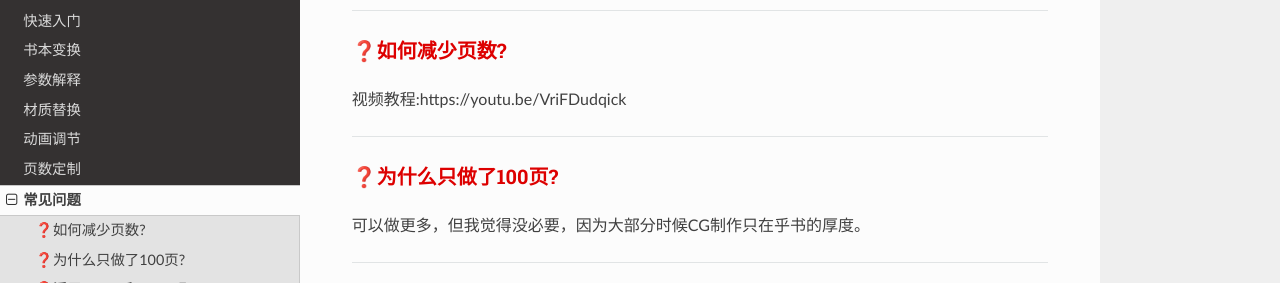
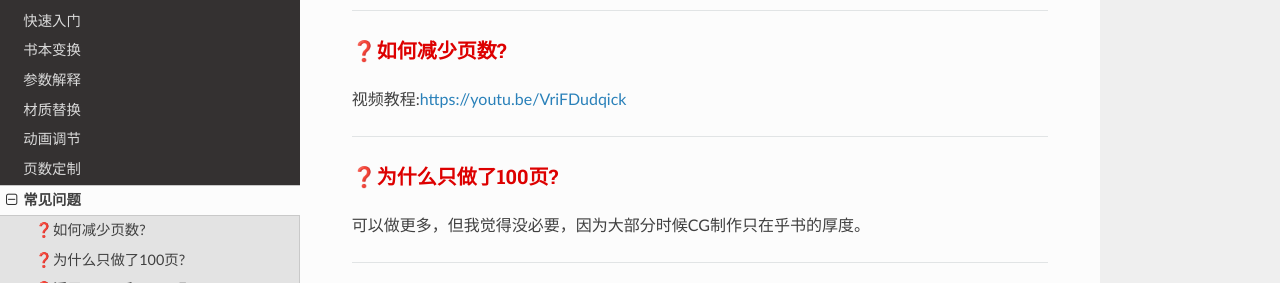
Before and after one commit to LiuRan89/Riggedbooks-manual-chinese, an MkDocs documentation site: the page built from docs/questions.md, in a window 1280 px wide and 900 px high. Shown: the part 158-441 px from the top of the window. Built offline with MkDocs 1.6.1, drawn with Linux system fonts in a browser that asks for light colours; nearby versions of some CDN libraries; part of the change alters nothing that is shown.

```diff
--- a/docs/questions.md
+++ b/docs/questions.md
@@ -1,7 +1,7 @@
 # 常见问题
 ---
 ###❓<font color="#dd0000">如何减少页数?</font><br />
-视频教程:https://youtu.be/VriFDudqick
+视频教程:[https://youtu.be/VriFDudqick](https://youtu.be/VriFDudqick)
 
 ---
 ###❓<font color="#dd0000">为什么只做了100页?</font><br />
```
